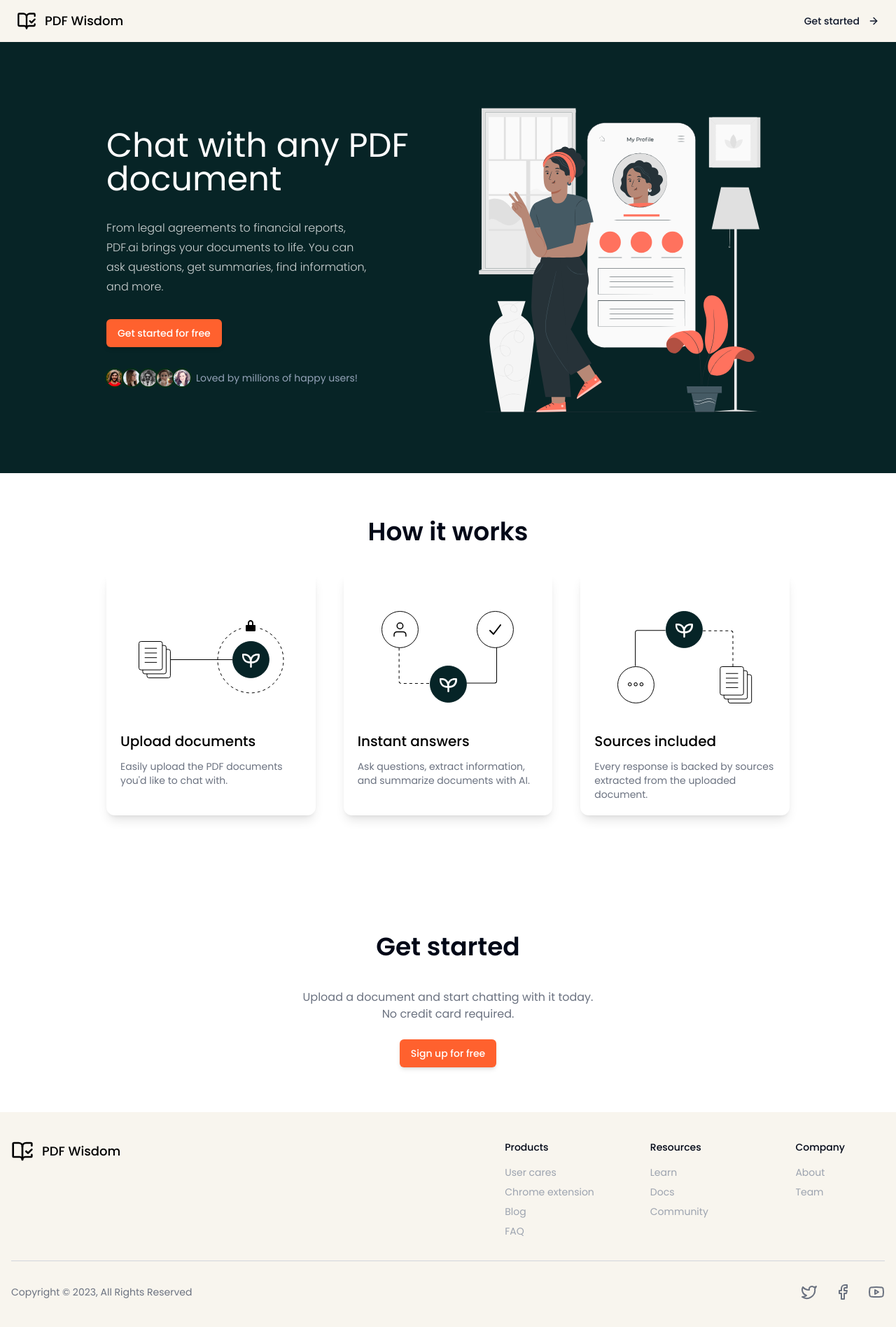
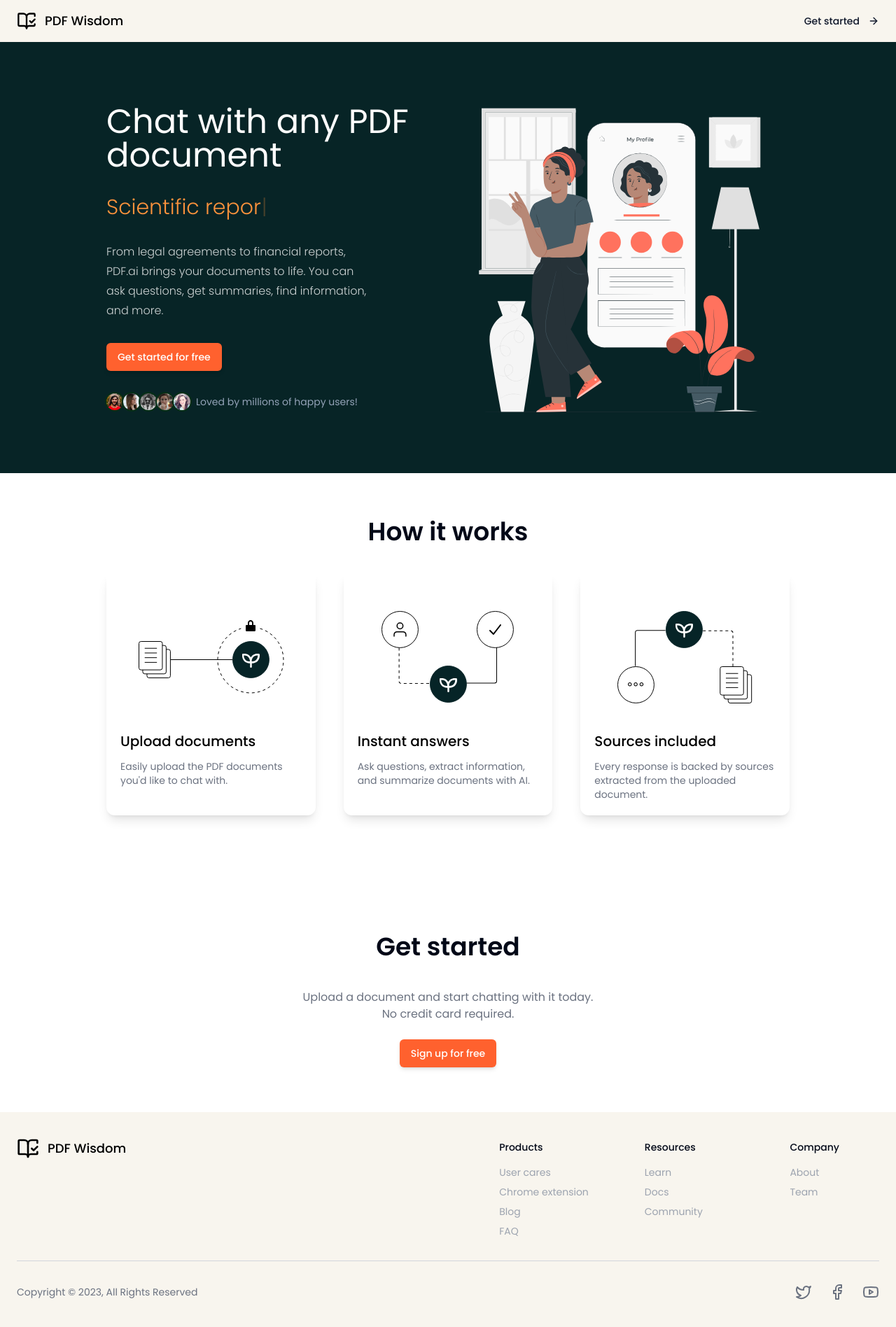
Before and after one commit to Olha-Maievska/clone-pfd-ai, a Next.js app: page / in a window 1280 px wide. Shown: the whole page at 70% size. Built offline with nearby package versions, Linux system fonts and the light colour scheme.

Commit message:
added typewriter

```diff
--- a/package.json
+++ b/package.json
@@ -17,7 +17,8 @@
     "react": "^18",
     "react-dom": "^18",
     "tailwind-merge": "^3.3.0",
-    "tailwindcss-animate": "^1.0.7"
+    "tailwindcss-animate": "^1.0.7",
+    "typewriter-effect": "^2.22.0"
   },
   "devDependencies": {
     "@types/node": "^20",
--- a/src/components/LandingPage.tsx
+++ b/src/components/LandingPage.tsx
@@ -1,3 +1,5 @@
+'use client';
+
 import React from "react";
 import { Button } from "./ui/button";
 import { usersPaths } from "@/const/users";
@@ -6,6 +8,7 @@ import { features } from "@/const/features";
 import { BookOpenCheckIcon, Facebook, Twitter, Youtube } from "lucide-react";
 import Link from "next/link";
 import { links, socials } from "@/const/footer";
+import TypewriterComponent from "typewriter-effect";
 
 const LandingPage = () => {
   return (
@@ -16,6 +19,21 @@ const LandingPage = () => {
             <h1 className="max-w-md text-3xl md:text-4xl lg:text-5xl md:leading-tight">
               Chat with any PDF document
             </h1>
+            <div className="text-2xl md:text-3xl  font-light text-orange-400">
+              <TypewriterComponent
+                options={{
+                  strings: [
+                    "Books",
+                    "Scientific reports",
+                    "User manuals",
+                    "Financial reports",
+                    "Legal documents",
+                  ],
+                  autoStart: true,
+                  loop: true,
+                }}
+              />
+            </div>
             <p className="max-w-md md:max-w-sm text-white/80 font-light leading-7">
               From legal agreements to financial reports, PDF.ai brings your
               documents to life. You can ask questions, get summaries, find
@@ -90,18 +108,18 @@ const LandingPage = () => {
       </section>
 
       <footer className="bg-[#F8F5EE] py-10">
-        <div className="mx-auto max-w-7xl px-6 md:px-4">
+        <div className="mx-auto max-w-7xl px-4 md:px-6">
           <div className="md:flex md:justify-between items-start">
-            <div className="flex items-center mb-6">
+            <div className="flex items-center mb-6 -mt-1">
               <BookOpenCheckIcon className="text-black w-8 h-8 mr-3" />
               <span className="text-md md:text-lg font-medium text-black">
                 PDF Wisdom
               </span>
             </div>
 
-            <div className="grid grid-cols-3 gap-x-20">
+            <div className="grid grid-cols-2 sm:grid-cols-3 gap-x-20">
               {links.map(({ title, items }) => (
-                <div className="text-sm" key={title}>
+                <div className="text-sm sm:mb-0 mb-8" key={title}>
                   <h2 className="font-medium mb-4">{title}</h2>
                   <div className="flex flex-col text-gray-400 space-y-2">
                     {items.map((item) => (
@@ -121,10 +139,10 @@ const LandingPage = () => {
 
           <hr className="my-6 border-gray-300 lg:my-8" />
 
-          <div className="text-sm text-gray-500 sm:flex sm:items-center sm:justify-between">
+          <div className="text-sm text-gray-500 flex items-center sm:justify-between flex-col sm:flex-row">
             <span>Copyright &copy; 2023, All Rights Reserved</span>
 
-            <div className="flex text-2xl space-x-6 sm:justify-center">
+            <div className="flex text-2xl space-x-6 sm:justify-center mt-2 sm:mt-0">
               {socials.map(({ label, href, icon }) => (
                 <Link href={href} key={label}>
                   {icon}
```
Also changed, not shown: 1 other file (tests, documents, lock files or other folders).
